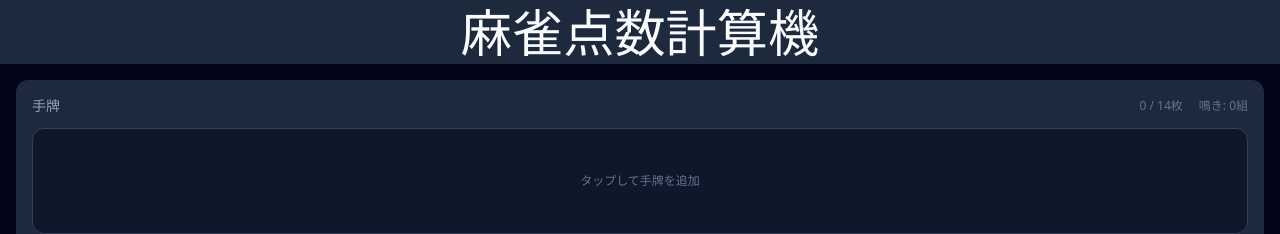
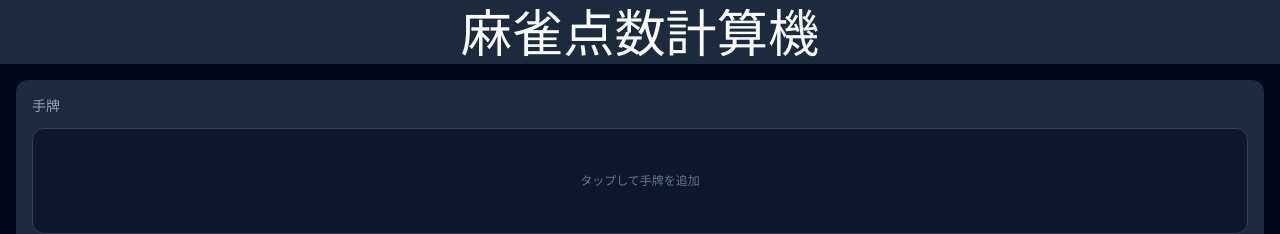
Before and after one commit to ryomeblog/mahjong-calculator-web, a React (Vite) app: page / in a window 1280 px wide. Shown: the top 234 px of the page. Built offline with nearby package versions, Linux system fonts and the light colour scheme.

Commit message:
手牌クリアボタンを追加

```diff
--- a/src/components/tiles/SelectedTiles.tsx
+++ b/src/components/tiles/SelectedTiles.tsx
@@ -20,6 +20,7 @@ interface SelectedTilesProps {
   handSlots?: MeldSlot[] | null
   winningTile: TileType | null
   onRemoveTile?: (index: number) => void
+  onClearHandTiles?: () => void
   onOpenTileModal?: () => void
 }
 
@@ -28,6 +29,7 @@ export function SelectedTiles({
   handSlots,
   winningTile,
   onRemoveTile,
+  onClearHandTiles,
   onOpenTileModal,
 }: SelectedTilesProps) {
   const tileCount = tiles.length
@@ -187,10 +189,15 @@ export function SelectedTiles({
     <div className="rounded-xl bg-slate-800 p-4">
       <div className="mb-3 flex items-center justify-between">
         <h3 className="text-sm font-semibold text-slate-400">手牌</h3>
-        <div className="flex gap-4 text-xs text-slate-500">
-          <span>{tileCount} / 14枚</span>
-          <span>鳴き: 0組</span>
-        </div>
+        {tileCount > 0 && onClearHandTiles && (
+          <button
+            type="button"
+            onClick={onClearHandTiles}
+            className="rounded-lg bg-slate-700 px-3 py-1.5 text-xs text-slate-300 transition-colors hover:bg-slate-600"
+          >
+            クリア
+          </button>
+        )}
       </div>
 
       {/* 手牌表示エリア */}
--- a/src/hooks/useTileInput.ts
+++ b/src/hooks/useTileInput.ts
@@ -122,6 +122,12 @@ export function useTileInput() {
     setIsMeldMode(false)
   }
 
+  const clearHandTiles = () => {
+    setSelectedTiles([])
+    setWinningTile(null)
+    setHandSlots(null)
+  }
+
   const toggleTsumo = () => {
     setIsTsumo(!isTsumo)
   }
@@ -238,6 +244,7 @@ export function useTileInput() {
     addTile,
     removeTile,
     clearAll,
+    clearHandTiles,
     toggleTsumo,
     toggleRiichi,
     toggleDoubleRiichi,
--- a/src/pages/Home.tsx
+++ b/src/pages/Home.tsx
@@ -49,6 +49,7 @@ export function Home() {
     seatWind,
     removeTile,
     clearAll,
+    clearHandTiles,
     toggleTsumo,
     toggleRiichi,
     toggleDoubleRiichi,
@@ -265,6 +266,7 @@ export function Home() {
           handSlots={handSlots}
           winningTile={winningTile}
           onRemoveTile={removeTile}
+          onClearHandTiles={clearHandTiles}
           onOpenTileModal={() => setModalTarget('hand')}
         />
 
```
